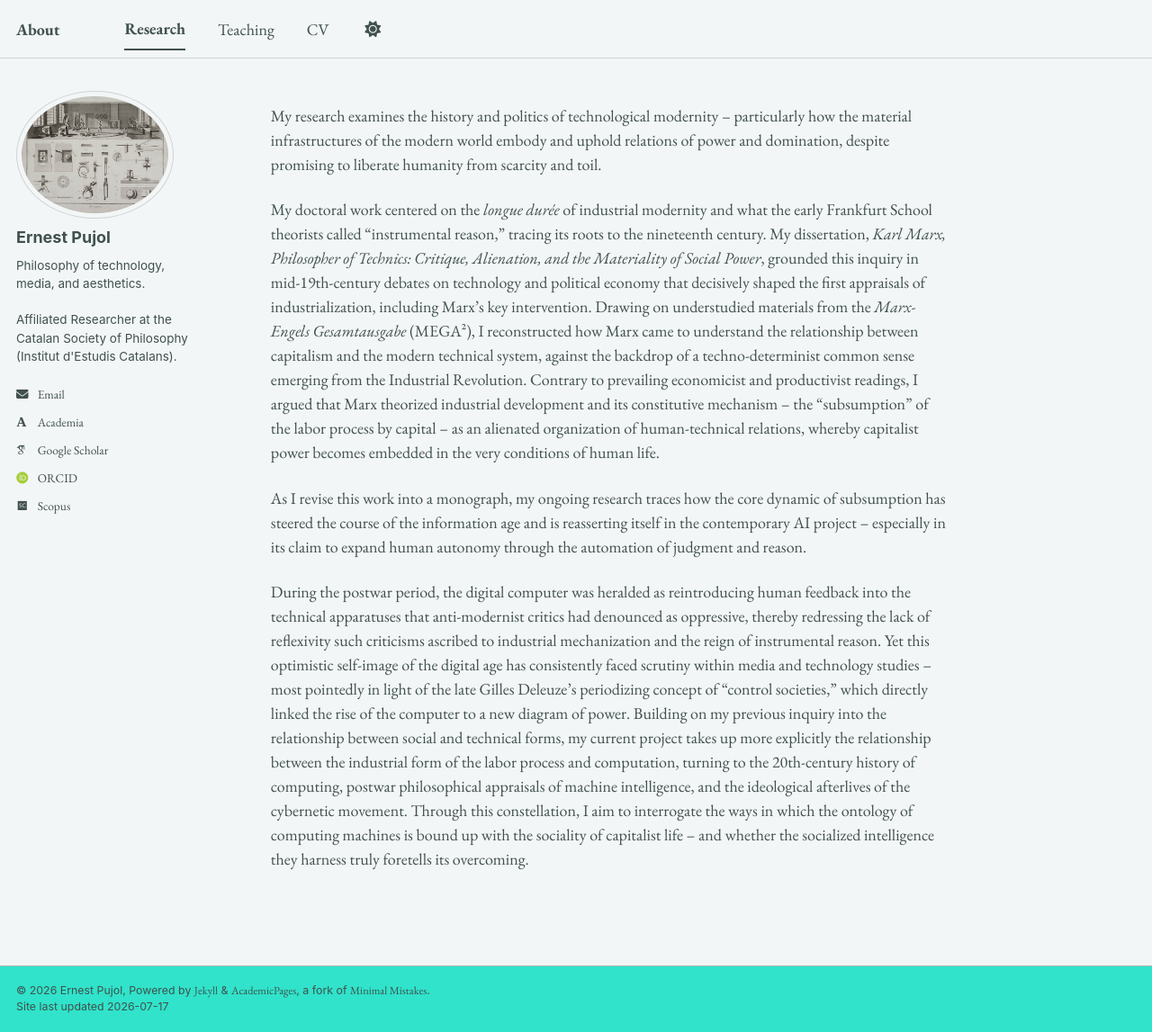
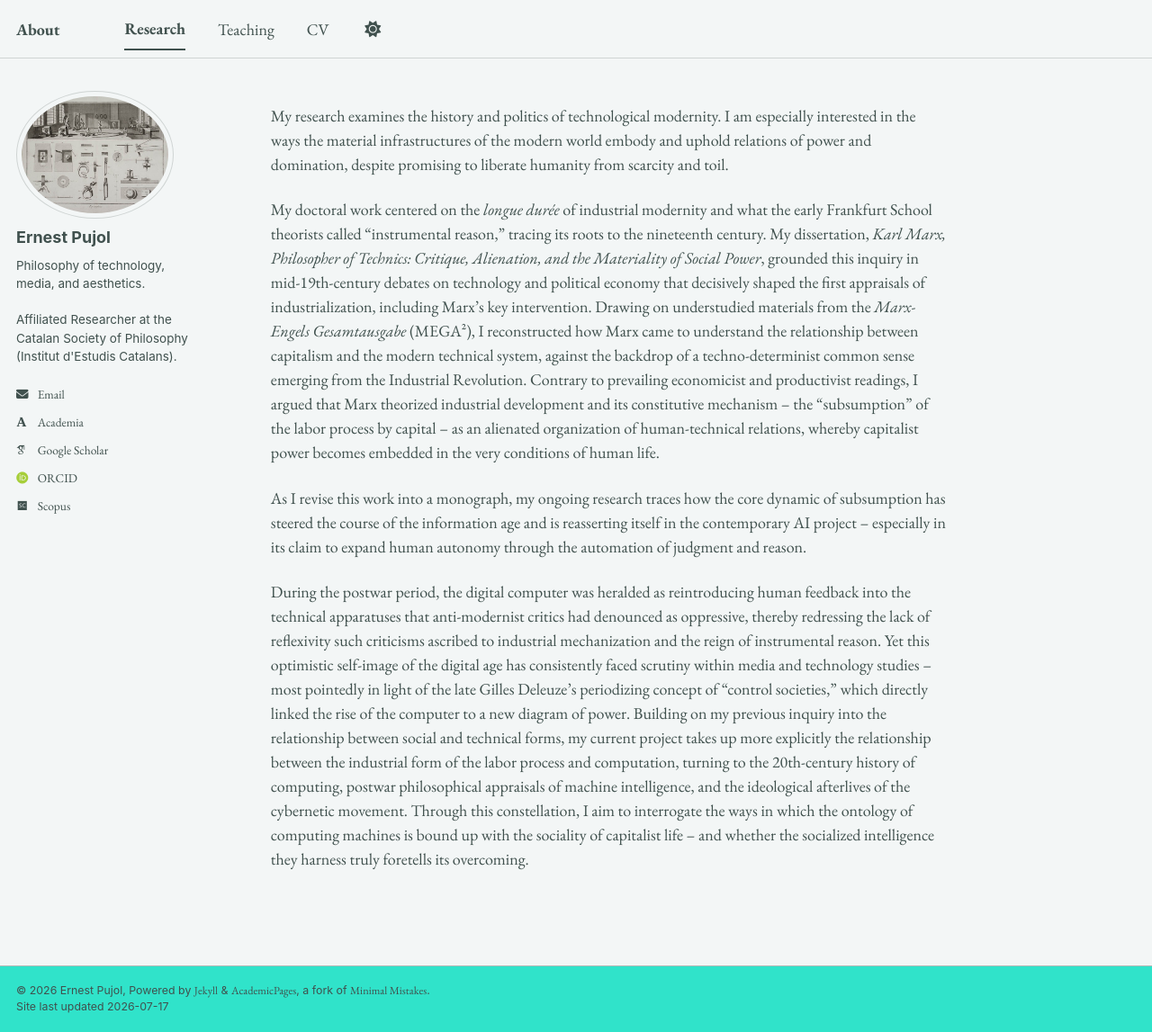
Before and after one commit to epujol90/epujol90.github.io, a Jekyll site: the page built from _pages/research.md, in a window 1280 px wide and 1147 px high. Shown: the whole window at 90% size. Built offline with Jekyll 4.4.1, drawn with Linux system fonts in a browser that asks for light colours; some web fonts are replaced; a script bundle is joined from its source files by our own code; library files that are not in the unit come from our copies.

Commit message:
Update research.md

```diff
--- a/_pages/research.md
+++ b/_pages/research.md
@@ -5,7 +5,7 @@ permalink: /research/
 author_profile: true
 ---
 
-My research examines the history and politics of technological modernity -- particularly how the material infrastructures of the modern world embody and uphold relations of power and domination, despite promising to liberate humanity from scarcity and toil.
+My research examines the history and politics of technological modernity. I am especially interested in the ways the material infrastructures of the modern world embody and uphold relations of power and domination, despite promising to liberate humanity from scarcity and toil.
 
 My doctoral work centered on the _longue durée_ of industrial modernity and what the early Frankfurt School theorists called “instrumental reason,” tracing its roots to the nineteenth century. My dissertation, _Karl Marx, Philosopher of Technics: Critique, Alienation, and the Materiality of Social Power_, grounded this inquiry in mid-19th-century debates on technology and political economy that decisively shaped the first appraisals of industrialization, including Marx's key intervention. Drawing on understudied materials from the _Marx-Engels Gesamtausgabe_ (MEGA²), I reconstructed how Marx came to understand the relationship between capitalism and the modern technical system, against the backdrop of a techno-determinist common sense emerging from the Industrial Revolution. Contrary to prevailing economicist and productivist readings, I argued that Marx theorized industrial development and its constitutive mechanism -- the “subsumption” of the labor process by capital -- as an alienated organization of human-technical relations, whereby capitalist power becomes embedded in the very conditions of human life.
 
```
